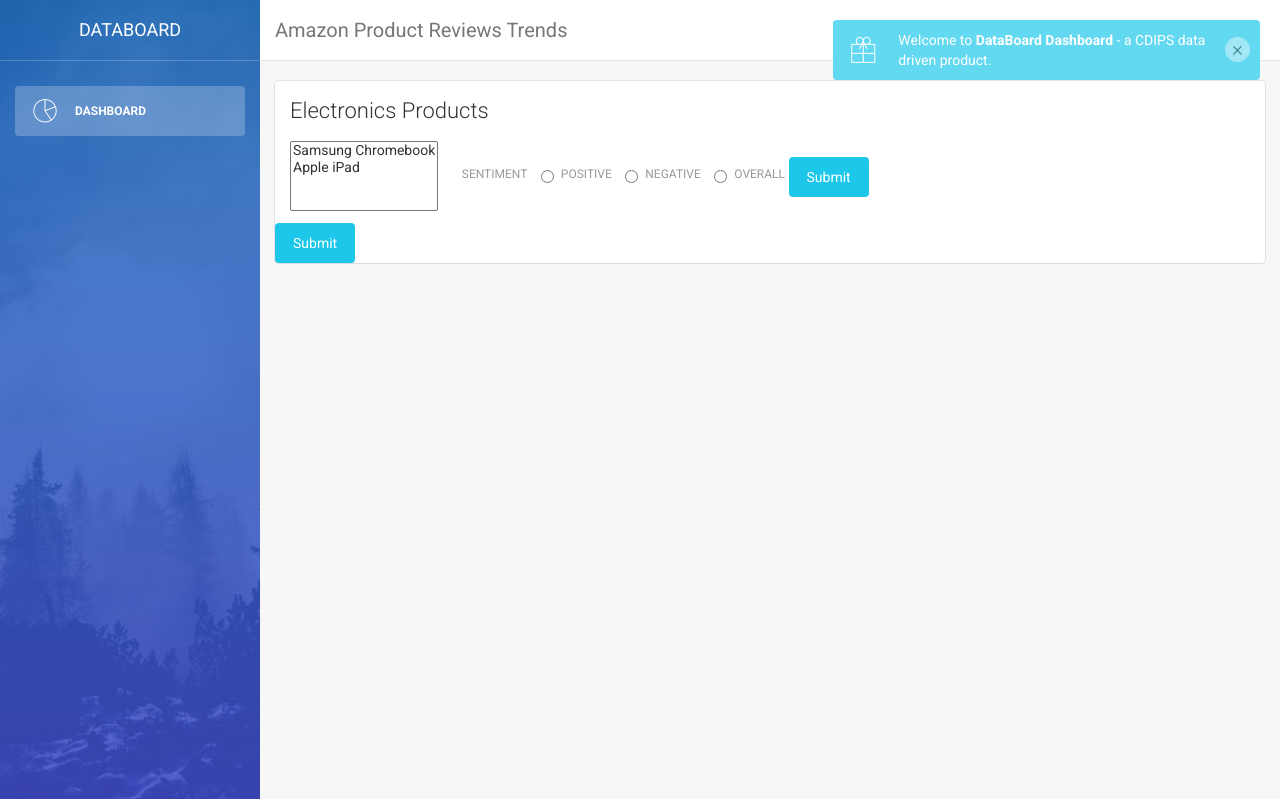
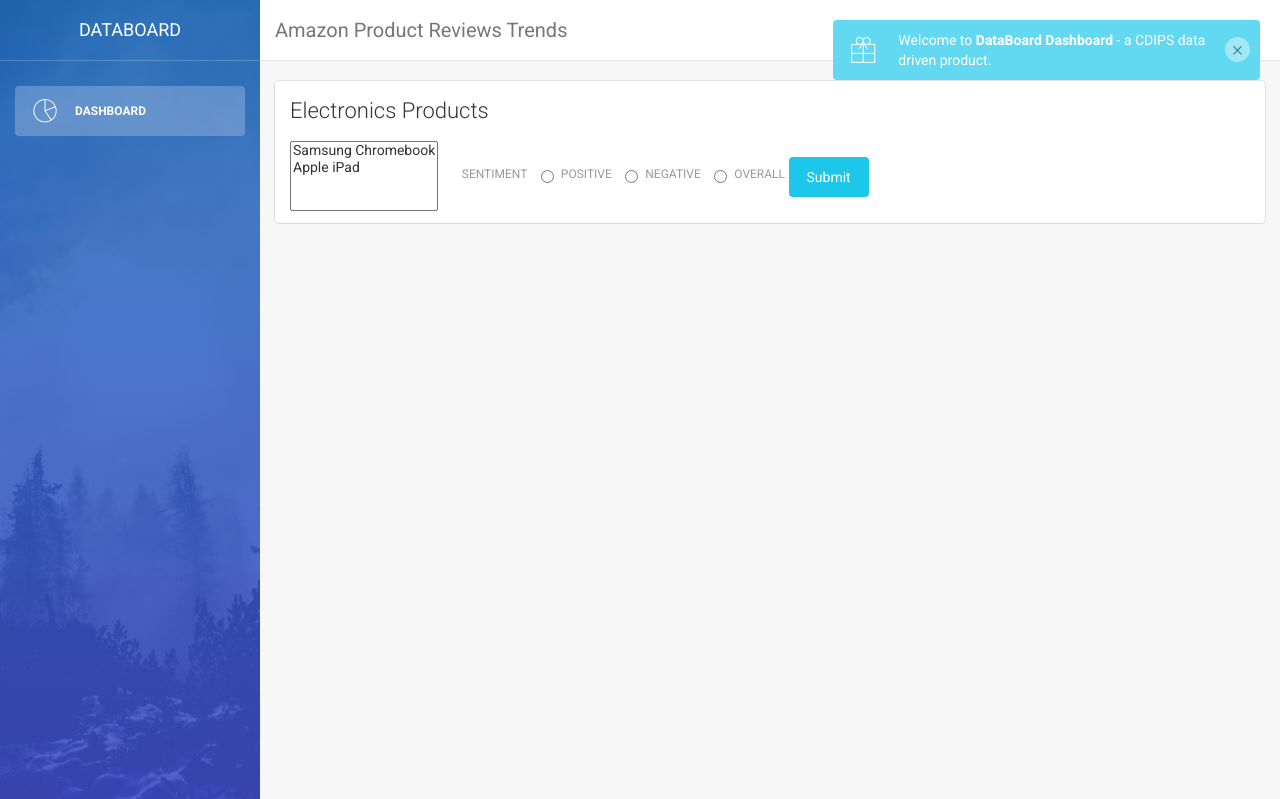
Before and after one commit to CDIPSDataScience2016/cdips-datawicked, a Flask app: template app/templates/dashboard.html in a window 1280 px wide. Shown: the top 799 px of the page. Run offline with Flask 2, Linux system fonts and the light colour scheme; the template is opened without the code that fills it, so the values that code supplies are empty; parts of the project's set-up code (start-up, migrations or seed data) failed here and were passed over; some libraries are stand-ins or nearby versions.

Commit message:
updated form oriention

```diff
--- a/app/templates/dashboard.html
+++ b/app/templates/dashboard.html
@@ -180,9 +180,7 @@
 		</div>
         -->
 
-        <button type="submit" class="btn btn-fill btn-info">Submit</button>
-	      </form>
-	    </div>
+  	    </div>
 	  </div>
 	</div>
         <div class="col-md-12">
```
